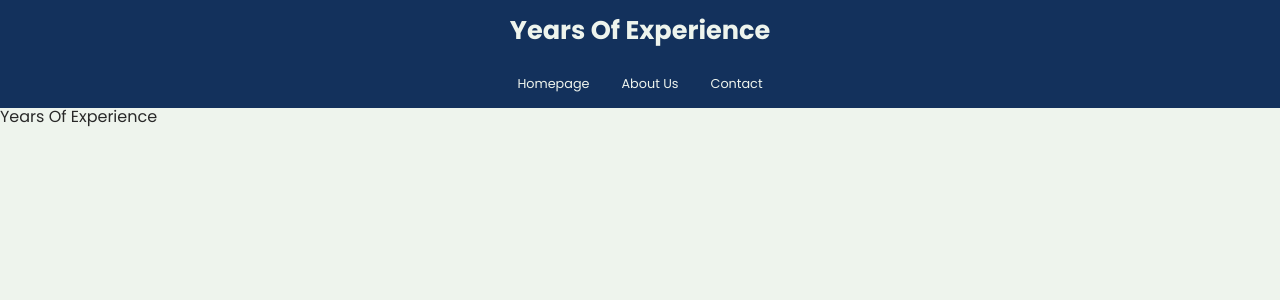
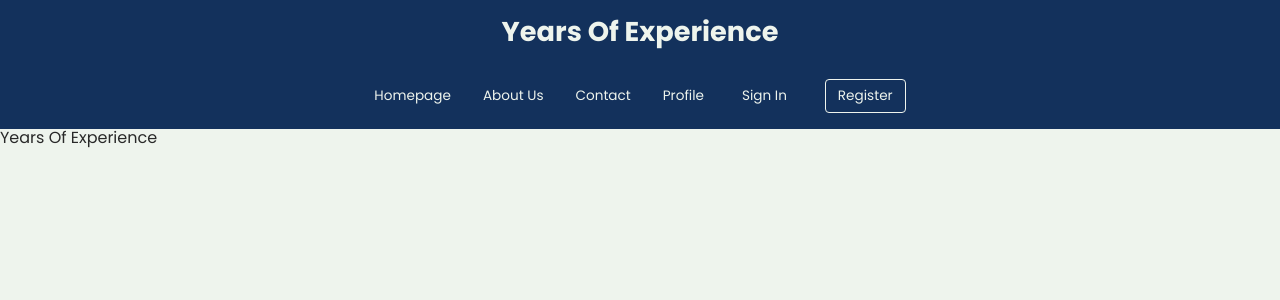
Before and after one commit to indraantoor/Years-Of-Experience, a React (Create React App) app: page / in a window 1280 px wide. Shown: the top 300 px of the page. Built offline with nearby package versions, Linux system fonts and the light colour scheme; a web font is replaced by a local one.

Commit message:
feat: navbar
Signed-off-by: indraantoor <indraantoor@gmail.com>

```diff
--- a/src/components/Navbar/index.js
+++ b/src/components/Navbar/index.js
@@ -6,7 +6,9 @@ export const Navbar = () => {
       <ul>
         <li>
           <h1>
-            <a href="https://localhost:3000">Years Of Experience</a>
+            <a href="https://localhost:3000" id="logo-title">
+              Years Of Experience
+            </a>
           </h1>
         </li>
         <li>
@@ -18,6 +20,15 @@ export const Navbar = () => {
         <li>
           <a href="https://localhost:3000">Contact</a>
         </li>
+        <li>
+          <a href="https://localhost:3000">Profile</a>
+        </li>
+        <li>
+          <button>Sign In</button>
+        </li>
+        <li>
+          <button class="outline-button">Register</button>
+        </li>
       </ul>
     </NavbarContainer>
   );
--- a/src/components/Navbar/navbar.style.js
+++ b/src/components/Navbar/navbar.style.js
@@ -3,11 +3,15 @@ import styled from "styled-components";
 export const NavbarContainer = styled.nav`
   background-color: var(--primary);
   padding: 1rem;
-  font-size: 80%;
+  font-size: 85%;
 
   h1 {
     padding: 0;
     margin: 0;
+  }
+
+  #logo-title:hover {
+    color: white;
   }
 
   ul {
@@ -27,12 +31,35 @@ export const NavbarContainer = styled.nav`
     display: block;
   }
 
-  a:hover {
-    color: var(--secondary-accent);
+  a:hover,
+  button.outline-button:hover,
+  button:hover {
+    color: #8da9c4;
   }
 
   li:first-child {
     flex-basis: 100%;
     text-align: center;
   }
+
+  button {
+    border: none;
+    background-color: transparent;
+    color: var(--primary-white);
+  }
+
+  button:hover {
+    cursor: pointer;
+  }
+
+  button.outline-button {
+    border: 1px solid var(--primary-white);
+    padding: 8px 12px 8px 12px;
+    border-radius: 4px;
+  }
+
+  button.outline-button:hover {
+    border: 1px solid #8da9c4;
+    color: white;
+  }
 `;
```
